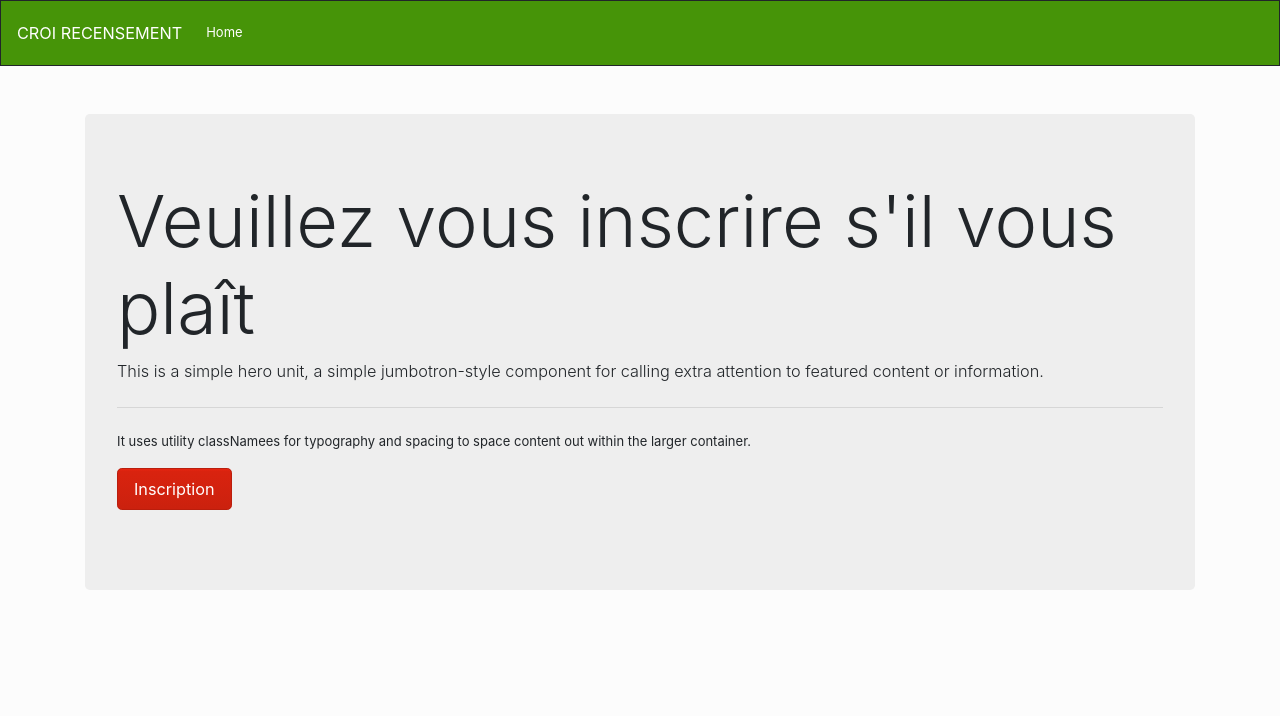
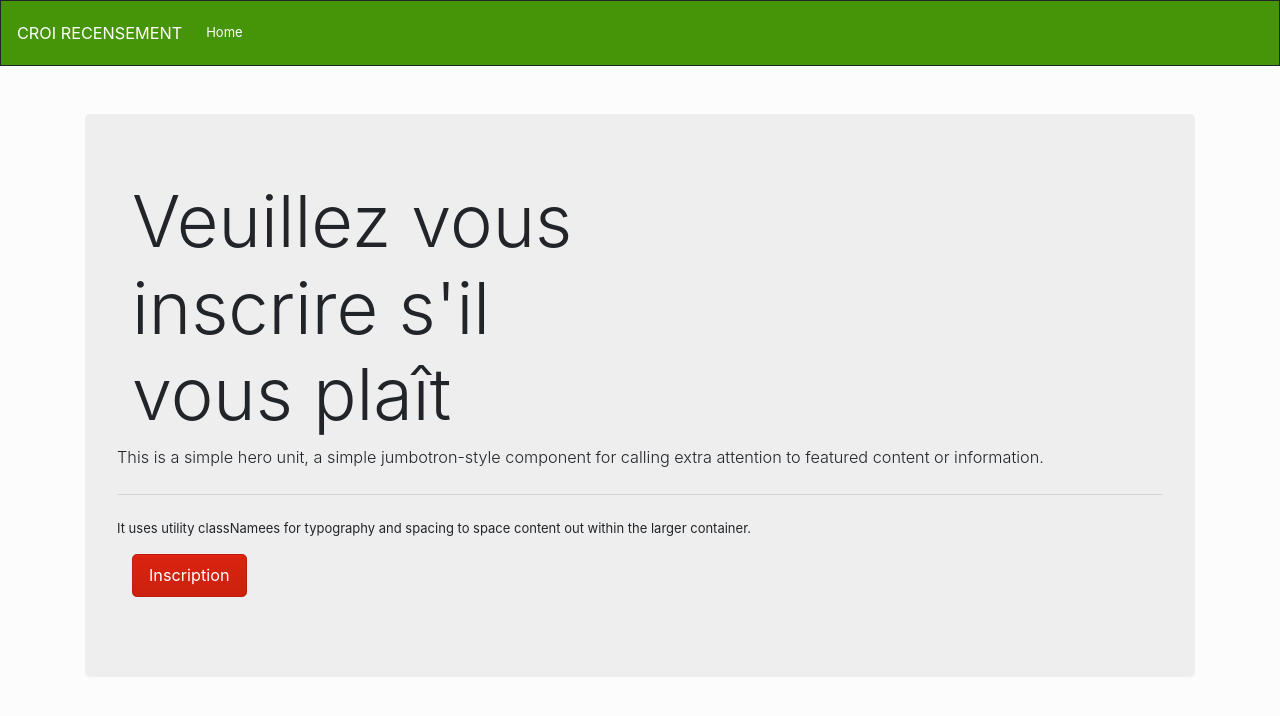
Before and after one commit to croi-recensement/api-front-croi, a React (Create React App) app: page / in a window 1280 px wide. Shown: the top 716 px of the page. Built offline with nearby package versions, Linux system fonts and the light colour scheme.

Commit message:
fix: css

```diff
--- a/src/components/Steppers.jsx
+++ b/src/components/Steppers.jsx
@@ -25,7 +25,7 @@ const Steppers =(props) => {
     return(
         <>
         <div className="row">
-            <div className="col-md-12 col-sm-12 ">
+            <div className="col-md-12">
                 <div className={classes.root}>
                     <Stepper activeStep={props.activeStep} alternativeLabel>
                         {steps.map(label => (
--- a/src/pages/HomePage.jsx
+++ b/src/pages/HomePage.jsx
@@ -4,11 +4,11 @@ import { Switch, BrowserRouter as Router, Route, Link } from 'react-router-dom';
 const HomePage = () =>{
     return(
         <div className="jumbotron">
-            <h1 className="display-3">Veuillez vous inscrire s'il vous plaît </h1>
+            <h1 className="display-3 col-sm-6">Veuillez vous inscrire s'il vous plaît </h1>
             <p className="lead">This is a simple hero unit, a simple jumbotron-style component for calling extra attention to featured content or information.</p>
             <hr className="my-4" />
             <p>It uses utility classNamees for typography and spacing to space content out within the larger container.</p>
-            <p className="lead">
+            <p className="lead col-sm-4">
                 <Link to="/inscription" className="btn btn-primary btn-lg">Inscription</Link>
             </p>
         </div>
--- a/src/styles/App.css
+++ b/src/styles/App.css
@@ -10,6 +10,16 @@
 @media (prefers-reduced-motion: no-preference) {
   .App-logo {
     animation: App-logo-spin infinite 20s linear;
+  }
+}
+
+@media screen and (max-width: 600px){
+  .form-group.text-center.mt-5{
+    display: flex;
+    width: '50%';
+  }
+  .MuiPaper-root.MuiStepper-root.MuiStepper-horizontal.MuiStepper-alternativeLabel.MuiPaper-elevation0{
+    display: none;
   }
 }
 
```
